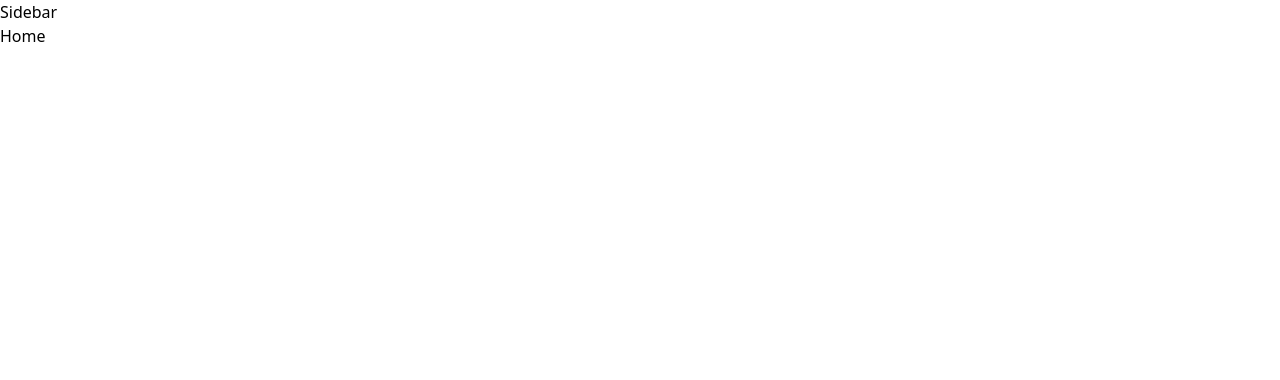
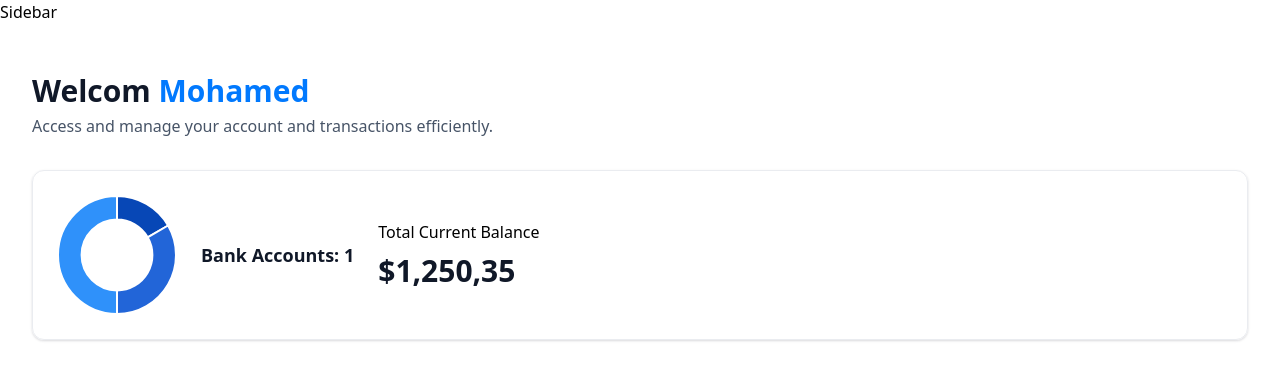
Before and after one commit to mohamed-helmy22020/banking, a Next.js app: page / in a window 1280 px wide. Shown: the top 380 px of the page. Built offline with nearby package versions, Linux system fonts and the light colour scheme.

Commit message:
add header box

```diff
--- a/app/(root)/page.tsx
+++ b/app/(root)/page.tsx
@@ -1,7 +1,28 @@
+import HeaderBox from "@/components/HeaderBox";
+import TotalBalanceBox from "@/components/ui/TotalBalanceBox";
 import React from "react";
 
 const Home = () => {
-    return <div>Home</div>;
+    const loggedIn = {
+        firstName: "Mohamed",
+    };
+    return (
+        <section className="home">
+            <div className="home-content">
+                <HeaderBox
+                    type="greeting"
+                    title="Welcom"
+                    user={loggedIn?.firstName || "guest"}
+                    subtext="Access and manage your account and transactions efficiently."
+                />
+                <TotalBalanceBox
+                    accounts={[]}
+                    totalBanks={1}
+                    totalCurrentBalance={1250.35}
+                />
+            </div>
+        </section>
+    );
 };
 
 export default Home;
--- /dev/null
+++ b/components/AnimatedCounter.tsx
@@ -0,0 +1,19 @@
+"use client";
+
+import CountUp from "react-countup";
+
+const AnimatedCounter = ({ amount }: { amount: number }) => {
+    return (
+        <div className="w-full">
+            <CountUp
+                end={amount}
+                decimal=","
+                prefix="$"
+                duration={2.75}
+                decimals={2}
+            />
+        </div>
+    );
+};
+
+export default AnimatedCounter;
--- /dev/null
+++ b/components/DoughnutChart.tsx
@@ -0,0 +1,21 @@
+"use client";
+import { ArcElement, Chart as ChartJS, Tooltip, Title } from "chart.js";
+
+import { Doughnut } from "react-chartjs-2";
+ChartJS.register(ArcElement, Tooltip, Title);
+
+const DoughnutChart = ({ accounts }: DoughnutChartProps) => {
+    const data = {
+        labels: ["Bank1", "Bank2", "Bank3"],
+        datasets: [
+            {
+                label: "banks",
+                data: [1250, 2500, 3750],
+                backgroundColor: ["#0747b6", "#2265d8", "#2f91fa"],
+            },
+        ],
+    };
+    return <Doughnut data={data} options={{ cutout: "60%" }} />;
+};
+
+export default DoughnutChart;
--- /dev/null
+++ b/components/HeaderBox.tsx
@@ -0,0 +1,20 @@
+const HeaderBox = ({
+    subtext,
+    title,
+    type = "title",
+    user,
+}: HeaderBoxProps) => {
+    return (
+        <div className="header-box">
+            <h1 className="header-box-title">
+                {title}
+                {type == "greeting" && (
+                    <span className="text-bankGradient">&nbsp;{user}</span>
+                )}
+            </h1>
+            <p className="header-box-subtext">{subtext}</p>
+        </div>
+    );
+};
+
+export default HeaderBox;
--- /dev/null
+++ b/components/ui/TotalBalanceBox.tsx
@@ -0,0 +1,27 @@
+import AnimatedCounter from "../AnimatedCounter";
+import DoughnutChart from "../DoughnutChart";
+
+const TotalBalanceBox = ({
+    accounts = [],
+    totalCurrentBalance,
+    totalBanks,
+}: TotlaBalanceBoxProps) => {
+    return (
+        <div className="total-balance">
+            <div className="total-balance-chart">
+                <DoughnutChart accounts={accounts} />
+            </div>
+            <div className="flex flex-col gap-6">
+                <h2 className="header-2">Bank Accounts: {totalBanks}</h2>
+            </div>
+            <div className="flex flex-col gap-2">
+                <p className="tota-balance-label">Total Current Balance</p>
+                <div className="total-balance-amount flex-center gap-2">
+                    <AnimatedCounter amount={totalCurrentBalance} />
+                </div>
+            </div>
+        </div>
+    );
+};
+
+export default TotalBalanceBox;
--- a/package.json
+++ b/package.json
@@ -10,11 +10,15 @@
   },
   "dependencies": {
     "@radix-ui/react-slot": "^1.1.0",
+    "chart.js": "^4.4.3",
     "class-variance-authority": "^0.7.0",
     "clsx": "^2.1.1",
     "lucide-react": "^0.428.0",
     "next": "14.2.5",
+    "query-string": "^9.1.0",
     "react": "^18",
+    "react-chartjs-2": "^5.2.0",
+    "react-countup": "^6.5.3",
     "react-dom": "^18",
     "tailwind-merge": "^2.5.2",
     "tailwindcss-animate": "^1.0.7"
```
Also changed, not shown: 1 other file (tests, documents, lock files or other folders).
